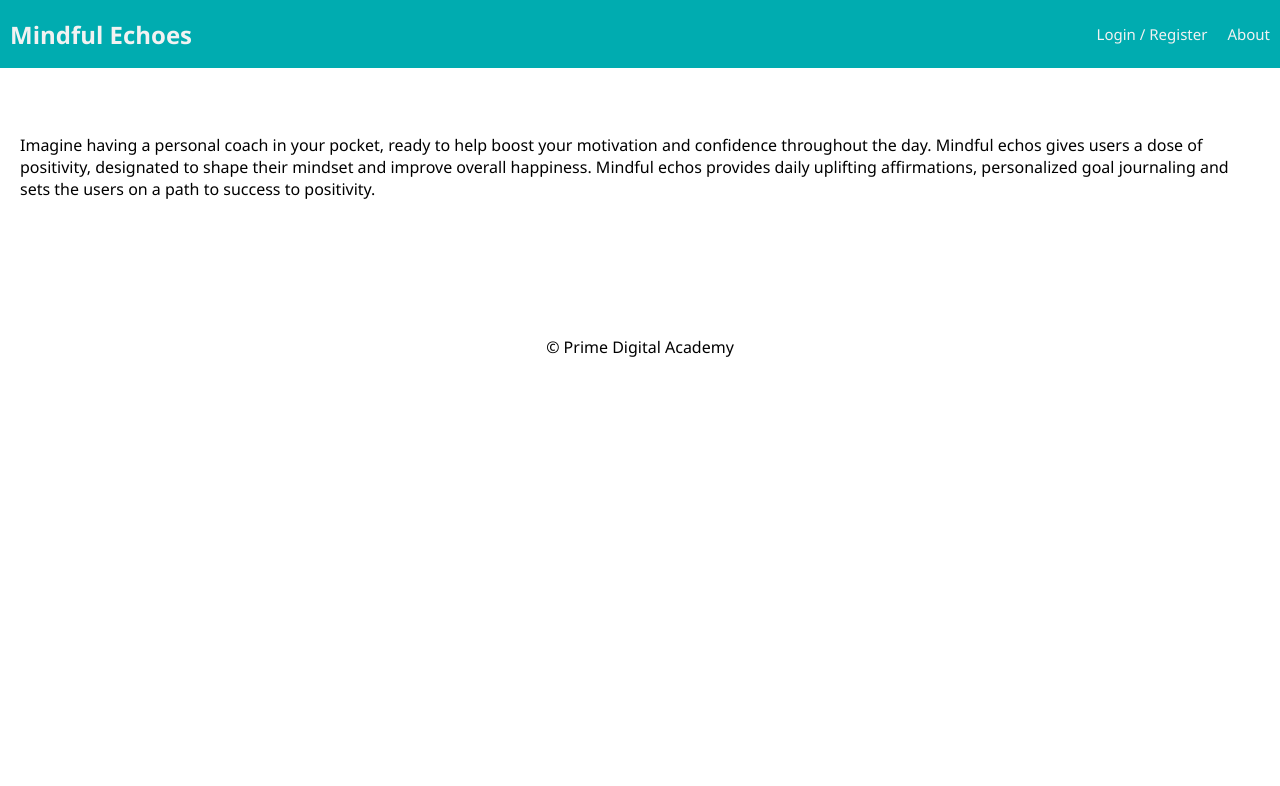
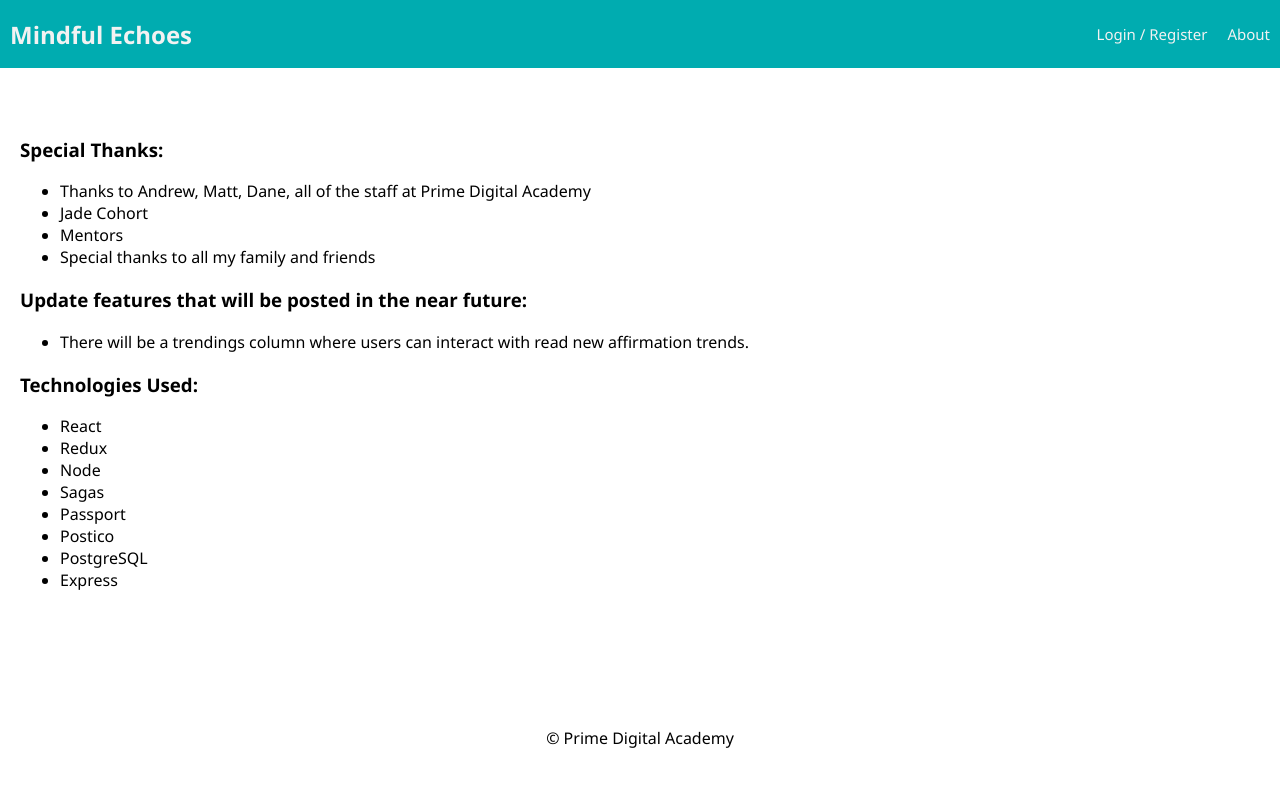
Before and after one commit to sharifaabdirizak/mindful_echoes, a React (Create React App) app: page /#/about in a window 1280 px wide. Shown: the top 786 px of the page. Built offline with nearby package versions, Linux system fonts and the light colour scheme; no server answers.

Commit message:
added special thanks, new updates, and technologies used in about page

```diff
--- a/src/components/AboutPage/AboutPage.jsx
+++ b/src/components/AboutPage/AboutPage.jsx
@@ -8,10 +8,39 @@ import React from 'react';
 function AboutPage() {
   return (
     <div className="container">
-      <div>
-        <p>Imagine having a personal coach in your pocket, ready to help boost your motivation and confidence throughout the day. Mindful echos gives users a dose of positivity, designated to shape their mindset and improve overall happiness. Mindful echos provides daily uplifting affirmations, personalized goal journaling and sets the users on a path to success to positivity.</p>
+
+
+           <div className="Special Thanks">
+          <h3>Special Thanks:</h3>
+          <ul>
+            <li>Thanks to Andrew, Matt, Dane, all of the staff at Prime Digital Academy</li>
+            <li>Jade Cohort</li>
+            <li>Mentors</li>
+            <li>Special thanks to all my family and friends</li>
+          </ul>
+        </div>
+
+        <section className="New Updates">
+          <h3>Update features that will be posted in the near future:</h3>
+          <ul>
+            <li>There will be a trendings column where users can interact with read new affirmation trends. </li>
+          </ul>
+        </section>
+           <section className="Technologies ">
+        <h3>Technologies Used:</h3>
+          <ul>
+            <li>React</li>
+            <li>Redux</li>
+            <li>Node</li>
+            <li>Sagas</li>
+            <li>Passport</li>
+            <li>Postico</li>
+            <li>PostgreSQL</li>
+            <li>Express</li>
+          </ul>
+        </section>
       </div>
-    </div>
+
   );
 }
 
--- a/src/components/InfoPage/InfoPage.jsx
+++ b/src/components/InfoPage/InfoPage.jsx
@@ -8,7 +8,7 @@ import React from 'react';
 function InfoPage() {
   return (
     <div className="container">
-      <p>Info Page</p>
+      <p>Imagine having a personal coach in your pocket, ready to help boost your motivation and confidence throughout the day. Mindful echos gives users a dose of positivity, designated to shape their mindset and improve overall happiness. Mindful echos provides daily uplifting affirmations, personalized goal journaling and sets the users on a path to success to positivity.</p>
     </div>
   );
 }
```
